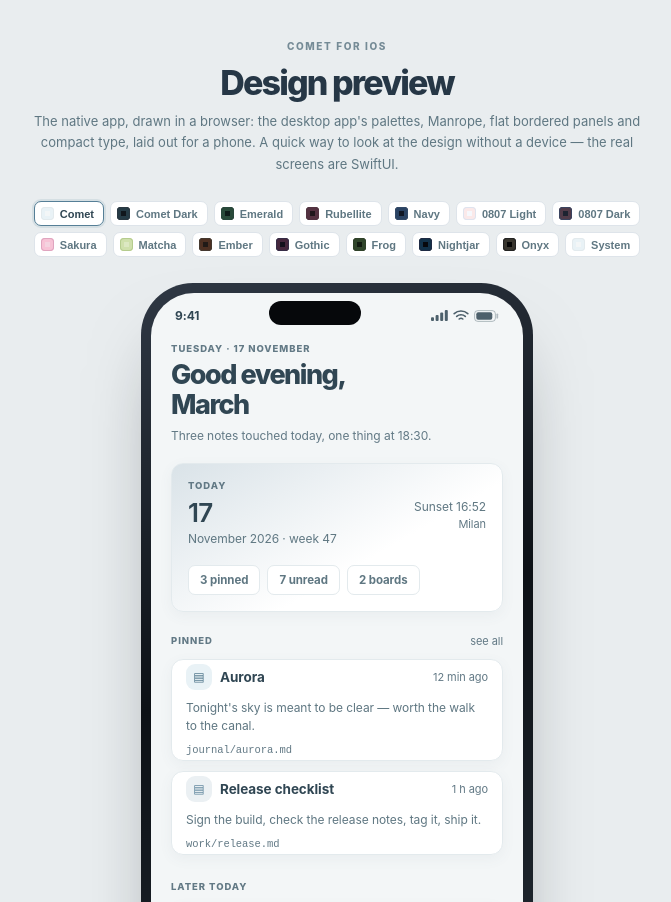
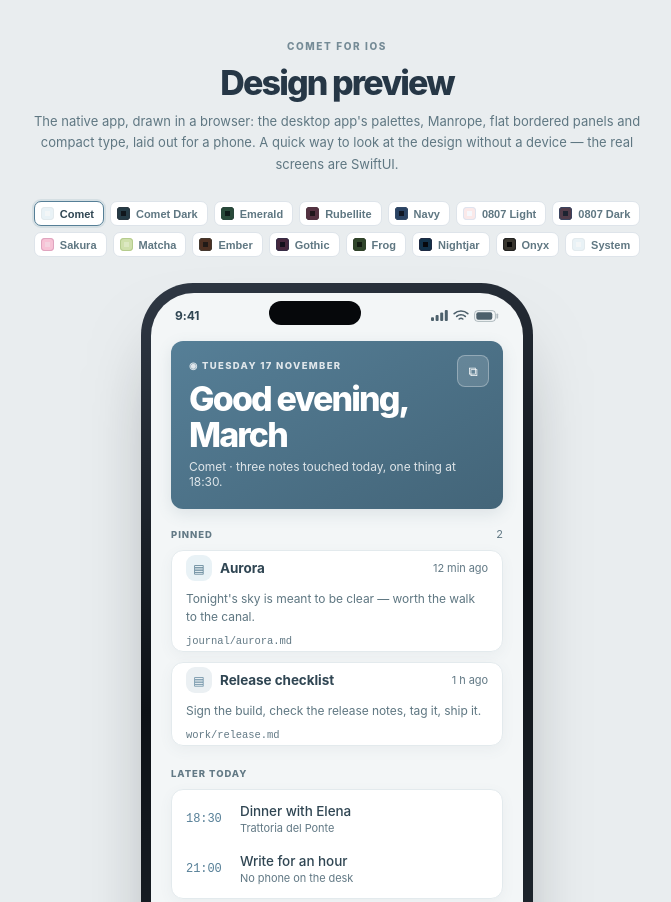
Before and after one commit to MarchTheDev/Comet-Mobile, a plain HTML site: page preview/index.html in a window 1280 px wide. Shown: the top 902 px of the page, without its empty margins (303-974 px from the left). Drawn offline with Linux system fonts and the light colour scheme.

Commit message:
Redraw the preview's cover card in the desktop's accent, and credit the font
Co-authored-by: arena-agent <297053741+arena-agent@users.noreply.github.com>

```diff
--- a/preview/index.html
+++ b/preview/index.html
@@ -217,6 +217,14 @@
   .sw i { width: 34px; height: 34px; border-radius: 8px; display: block; border: 1px solid var(--line); }
   .sw.on i { box-shadow: 0 0 0 2px var(--surface), 0 0 0 4px var(--accent); }
 
+  .cover { position:relative; border-radius:12px; padding:18px 18px 20px; min-height:168px; color:#fff;
+    background: linear-gradient(150deg, var(--accent), color-mix(in srgb, var(--accent) 72%, #12212a));
+    box-shadow: 0 5px 16px rgba(82,110,125,.14); display:flex; flex-direction:column; justify-content:flex-end; }
+  .cover .ce { font-size:9.5px; letter-spacing:.14em; text-transform:uppercase; font-weight:800; color:rgba(255,255,255,.82); }
+  .cover h2 { font-size:34px; line-height:1.06; letter-spacing:-.055em; margin:10px 0 6px; font-weight:800; }
+  .cover p { margin:0; font-size:12px; color:rgba(255,255,255,.82); }
+  .cover .cbtn { position:absolute; top:14px; right:14px; width:32px; height:32px; border-radius:8px; display:grid; place-items:center;
+    border:1px solid rgba(255,255,255,.3); background:rgba(255,255,255,.14); font-size:13px; cursor:pointer; }
   .footer { max-width: 660px; color: #5f7782; font-size: 12px; line-height: 1.7; text-align: center; }
   .footer b { color: #304653; font-weight: 800; }
 
@@ -342,54 +350,43 @@ const header = (eyebrow, title, sub) => `
   </div>`;
 
 const screenToday = () => `
-  ${header("Tuesday · 17 November", "Good evening,<br>March", "Three notes touched today, one thing at 18:30.")}
-  <div class="pad" style="margin-top:18px">
-    <div class="card" style="background: linear-gradient(150deg, color-mix(in srgb, var(--accent) 22%, var(--surface)), var(--surface) 62%);">
-      <div class="row between">
-        <div>
-          <div class="label">Today</div>
-          <div style="font-size:26px;font-weight:640;letter-spacing:-.03em;margin-top:6px">17</div>
-          <div class="small" style="margin-top:2px">November 2026 · week 47</div>
-        </div>
-        <div style="text-align:right">
-          <div class="small">Sunset 16:52</div>
-          <div class="muted">Milan</div>
-        </div>
-      </div>
-      <div style="display:flex;gap:7px;margin-top:16px;flex-wrap:wrap">
-        <span class="chip">3 pinned</span><span class="chip">7 unread</span><span class="chip">2 boards</span>
-      </div>
+  <div class="pad" style="padding-top:12px">
+    <div class="cover">
+      <div class="cbtn" onclick="openScreen('files')">⧉</div>
+      <div class="ce">◉ ${new Date().toLocaleDateString('en-GB', { weekday:'long', day:'numeric', month:'long' }).toUpperCase()}</div>
+      <h2>Good evening,<br>March</h2>
+      <p>Comet · three notes touched today, one thing at 18:30.</p>
     </div>
   </div>
 
-  <div class="pad" style="margin-top:22px">
-    <div class="row between"><span class="label">Pinned</span><span class="muted">see all</span></div>
-    <div class="stack" style="margin-top:11px">
+  <div class="pad" style="margin-top:18px">
+    <div class="row between"><span class="label">Pinned</span><span class="muted">2</span></div>
+    <div class="stack" style="margin-top:9px">
       ${noteCard("Aurora", "Tonight's sky is meant to be clear — worth the walk to the canal.", "journal/aurora", "12 min ago", "accent")}
       ${noteCard("Release checklist", "Sign the build, check the release notes, tag it, ship it.", "work/release", "1 h ago", "accent2")}
     </div>
   </div>
 
-  <div class="pad" style="margin-top:22px">
+  <div class="pad" style="margin-top:18px">
     <span class="label">Later today</span>
-    <div class="card tight" style="margin-top:11px">
+    <div class="card tight" style="margin-top:9px">
       ${eventRow("18:30", "Dinner with Elena", "Trattoria del Ponte", "accent")}
       ${eventRow("21:00", "Write for an hour", "No phone on the desk", "accent2")}
     </div>
   </div>
 
-  <div class="pad" style="margin-top:22px">
+  <div class="pad" style="margin-top:18px">
     <div class="row between"><span class="label">Reading</span><span class="muted">7 unread</span></div>
-    <div class="card tight" style="margin-top:11px">
+    <div class="card tight" style="margin-top:9px">
       ${feedRow("The quiet return of the personal site", "Hacker News · 2 h")}
       ${feedRow("Why paper maps still matter", "Aeon · yesterday")}
       ${feedRow("Notes on a smaller phone", "Daring Fireball · 2 d")}
     </div>
   </div>
 
-  <div class="pad" style="margin-top:22px">
+  <div class="pad" style="margin-top:18px">
     <span class="label">Recently touched</span>
-    <div class="card tight" style="margin-top:11px">
+    <div class="card tight" style="margin-top:9px">
       ${fileRow("◫","Night drive","Whiteboard · edited 8 min ago")}
       ${fileRow("▤","Field notes","Folder · 6 files · yesterday")}
       ${fileRow("◍","Sourdough.comet-todo","Board · 4 of 9 done · 2 d")}
```
Also changed, not shown: 2 other files.
